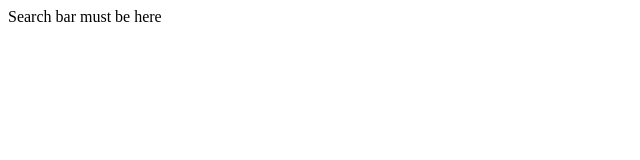
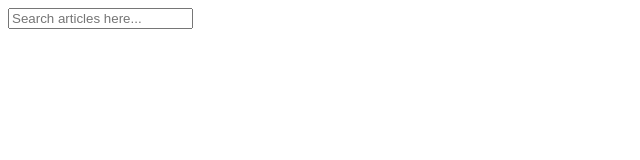
Before and after one commit to desyarmariena/react-blog, a React (Create React App) app: page / in a window 1280 px wide. Shown: the top 160 px of the page, without its empty margins (0-640 px from the left). Built offline with nearby package versions, Linux system fonts and the light colour scheme.

Commit message:
Add handleTypeSearch for SearchBar

```diff
--- a/src/components/SearchBar.js
+++ b/src/components/SearchBar.js
@@ -3,7 +3,11 @@ import React from 'react'
 const SearchBar = props => {
     return(
         <div>
-            Search bar must be here
+            <input
+             type="text"
+             placeholder="Search articles here..."
+             value={props.search}
+             onChange={props.onChangeSearch} />
         </div>
     )
 }
--- a/src/pages/App.js
+++ b/src/pages/App.js
@@ -12,17 +12,27 @@ class App extends Component {
         }
     }
 
-    componentDidMount() {
+    /* componentDidMount() {
         setTimeout(() => {
             //cara mengubah state
             this.setState( {loading: false} )
         }, 1000)
+    } */
+
+    // untuk mengambil semua yang diketik di search bar
+    handleTypeSearch = event => {
+        this.setState( {
+            search: event.target.value
+        })
+        console.log(event.target.value);
     }
 
     render() {
         return (
             // <h1>Loading : { JSON.stringify(this.state.loading) }</h1>
-            <SearchBar/>
+            <SearchBar
+             search={ this.state.search }
+             onChangeSearch={ this.handleTypeSearch } />
         )
     }
 }
```
